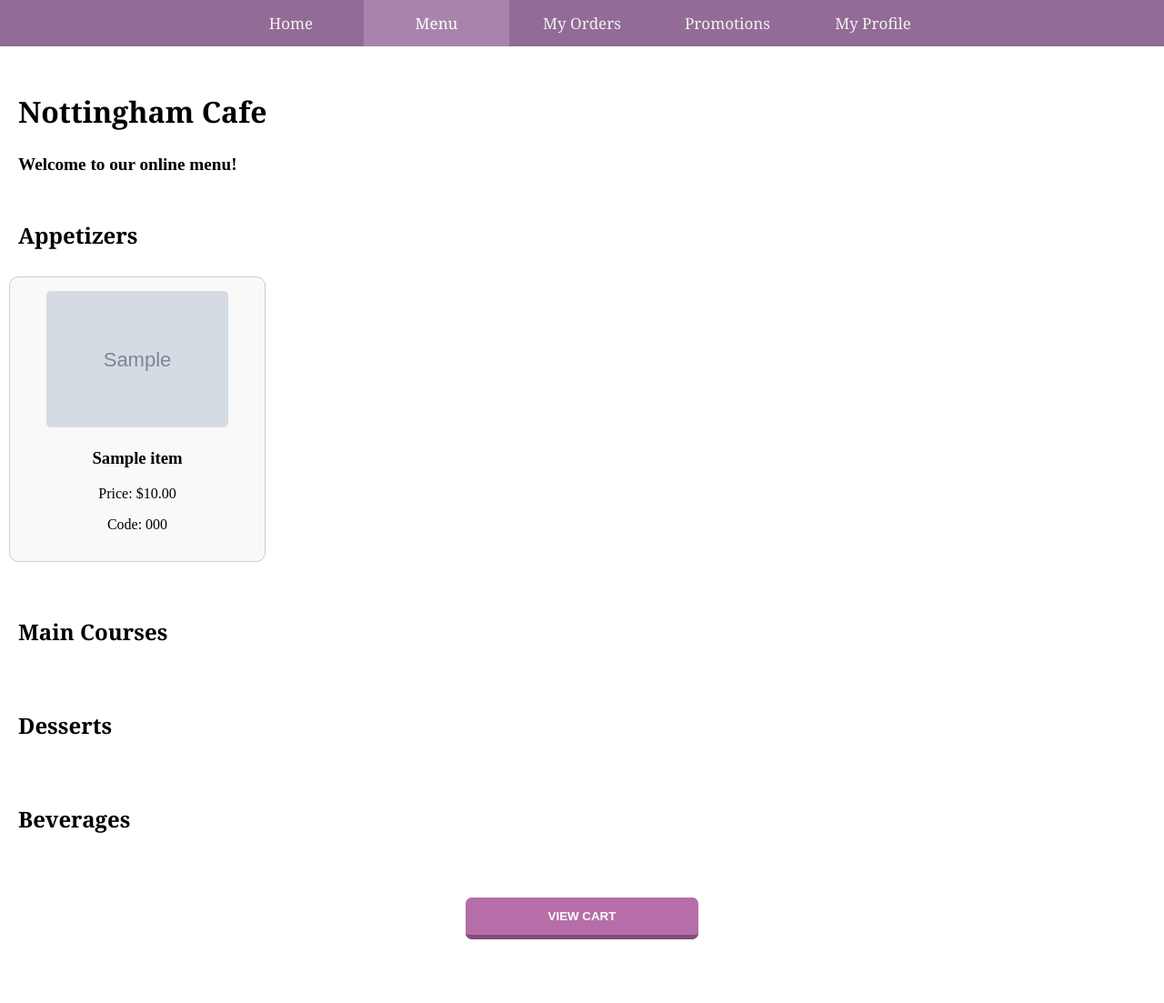
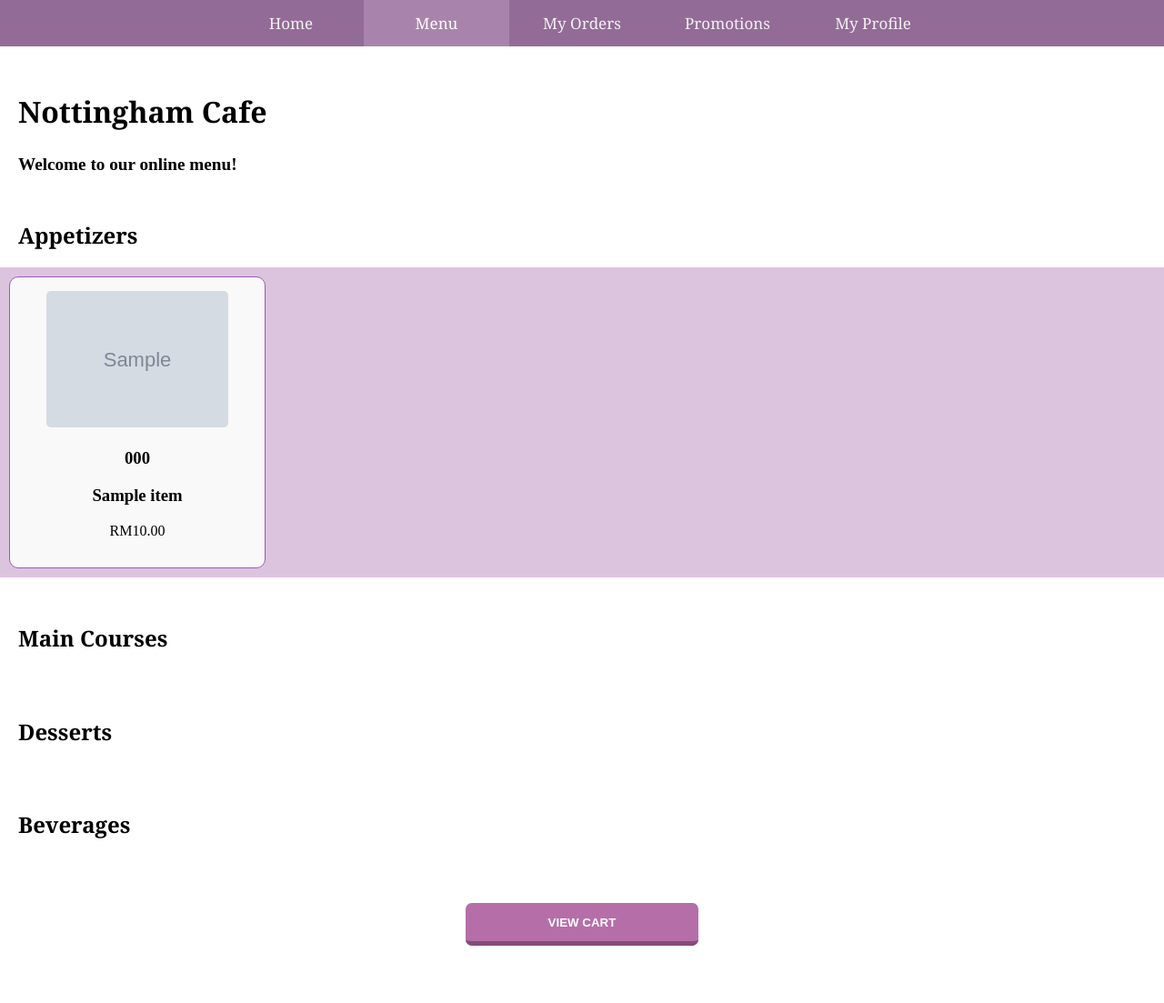
Before and after one commit to Absimpthe/newDatabase, a PHP site: page /menu.html in a window 1280 px wide. Shown: the whole page at 91% size. Before the commit the page ends 1033 px from the top, so only its background shows below. Run offline with PHP 8.4, Linux system fonts and the light colour scheme; tables that the repository leaves empty hold one stand-in row (values such as "Sample post"); grey boxes marked "Sample" are stand-in pictures.

Commit message:
changed menu UI to be compatible with all devices

```diff
--- a/menu.html
+++ b/menu.html
@@ -61,9 +61,10 @@
                         const div = document.createElement('div');
                         div.className = 'menu-item';
                         div.innerHTML = `<img src="${item.ItemImage}" alt="${item.ItemName}">
-                                        <h3>${item.ItemName}</h3>
-                                        <p>Price: $${item.Price}</p>
-                                        <p>Code: ${item.ItemCode}</p>`;
+                        <h3>${item.ItemCode}</h3>
+                        <h3>${item.ItemName}</h3>
+                        <p>RM${item.Price}</p>`;
+
                         container.appendChild(div);
                     }
                 });
--- a/menustyle.css
+++ b/menustyle.css
@@ -32,14 +32,14 @@
 .menu-section {
   overflow-x: auto;
   white-space: nowrap;
+  background-color: #dcc4df;
+  display: flex;
 }
 
 .menu-section .arrow {
   position: absolute;
-  top: 50%;
-  transform: translateY(-27.5%);
   cursor: pointer;
-  height: 364px;
+  height: 390px;
   background-color: #d4a9d8;
   border-color: #d4a9d8;
   border-radius: 5px;
@@ -60,8 +60,7 @@
   left: 0;
   position: absolute;
   cursor: pointer;
-  height: 364px;
-  transform: translateY(+2.5%);
+  height: 390px;
   background-color: #d4a9d8;
   border-color: #d4a9d8;
   border-radius: 5px;
@@ -74,8 +73,7 @@
   right: 0;
   position: absolute;
   cursor: pointer;
-  height: 364px;
-  transform: translateY(-102.5%);
+  height: 390px;
   background-color: #d4a9d8;
   border-color: #d4a9d8;
   border-radius: 5px;
@@ -98,7 +96,7 @@
   display: inline-block;
   margin: 10px;
   text-align: center;
-  border: 1px solid #cccccc;
+  border: 1px solid #9b5cb3;
   padding: 15px;
   border-radius: 10px;
   background-color: #f9f9f9;
```
